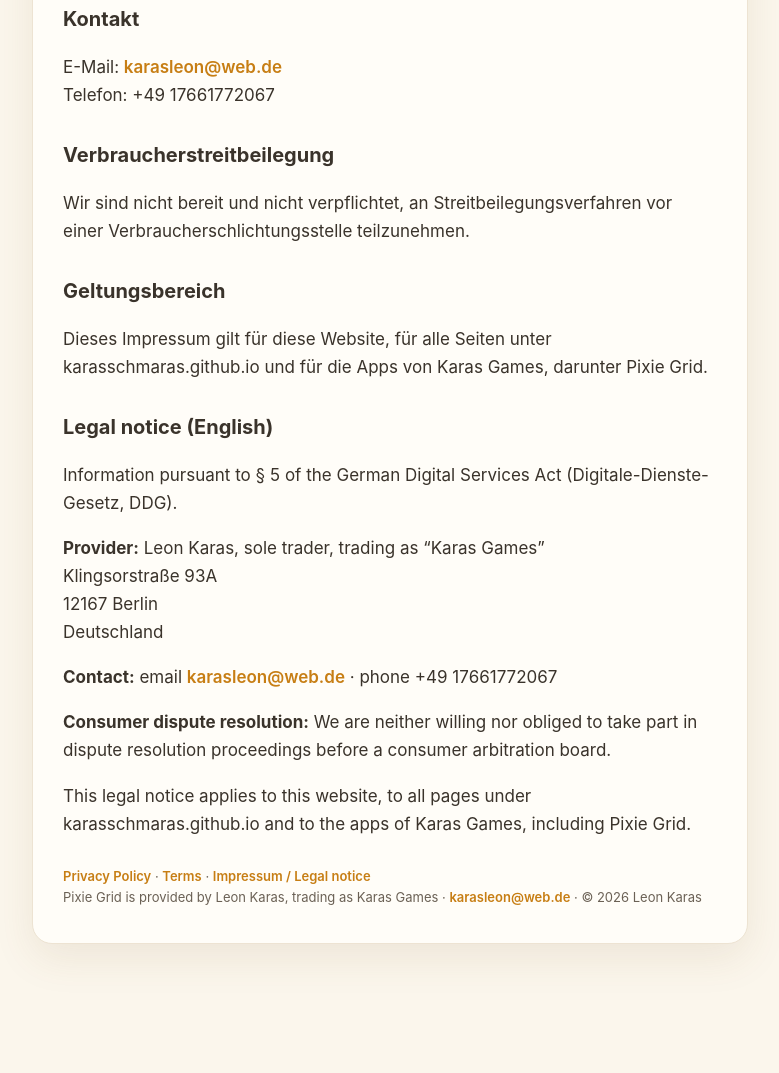
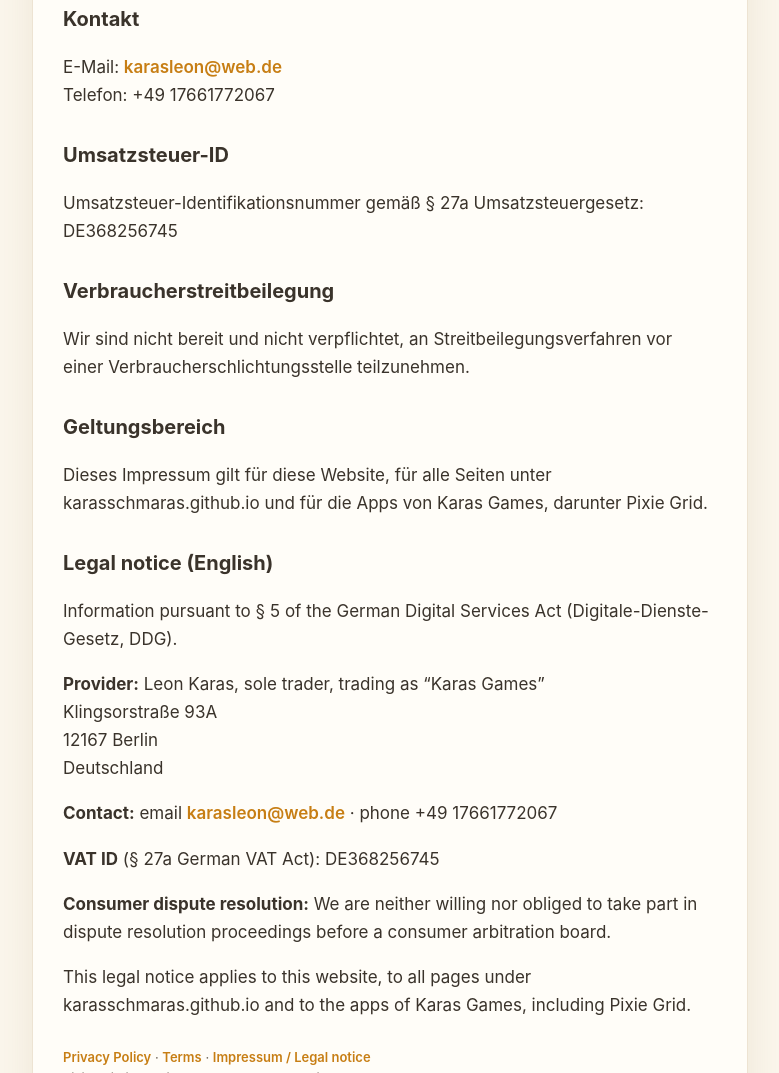
Before and after one commit to karasschmaras/pixie-grid, a plain HTML site: page impressum.html in a window 1280 px wide. Shown: the part 399-1472 px from the top of the page, without its empty margins (250-1029 px from the left). Before the commit the page ends 1423 px from the top, so only its background shows below. Drawn offline with Linux system fonts and the light colour scheme.

Commit message:
impressum: USt-IdNr. (§5 Abs. 1 Nr. 6 DDG)

```diff
--- a/impressum.html
+++ b/impressum.html
@@ -35,6 +35,9 @@
   <p>E-Mail: <a href="mailto:karasleon@web.de">karasleon@web.de</a><br>
   Telefon: +49 17661772067</p>
 
+  <h2>Umsatzsteuer-ID</h2>
+  <p>Umsatzsteuer-Identifikationsnummer gemäß § 27a Umsatzsteuergesetz: DE368256745</p>
+
   <h2>Verbraucherstreitbeilegung</h2>
   <p>Wir sind nicht bereit und nicht verpflichtet, an Streitbeilegungsverfahren vor einer
   Verbraucherschlichtungsstelle teilzunehmen.</p>
@@ -51,6 +54,7 @@
   12167 Berlin<br>
   Deutschland</p>
   <p><strong>Contact:</strong> email <a href="mailto:karasleon@web.de">karasleon@web.de</a> · phone +49 17661772067</p>
+  <p><strong>VAT ID</strong> (§ 27a German VAT Act): DE368256745</p>
   <p><strong>Consumer dispute resolution:</strong> We are neither willing nor obliged to take part in dispute
   resolution proceedings before a consumer arbitration board.</p>
   <p>This legal notice applies to this website, to all pages under karasschmaras.github.io and to the apps of
```
